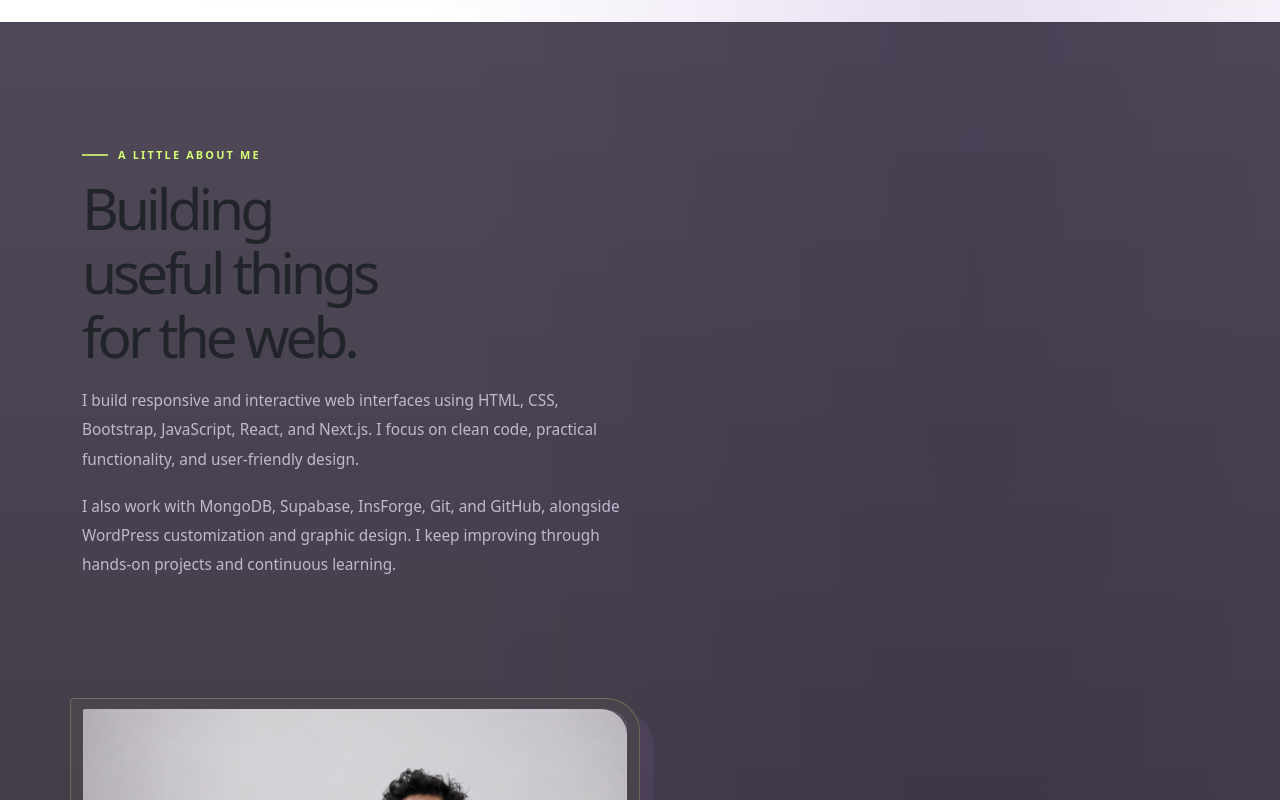
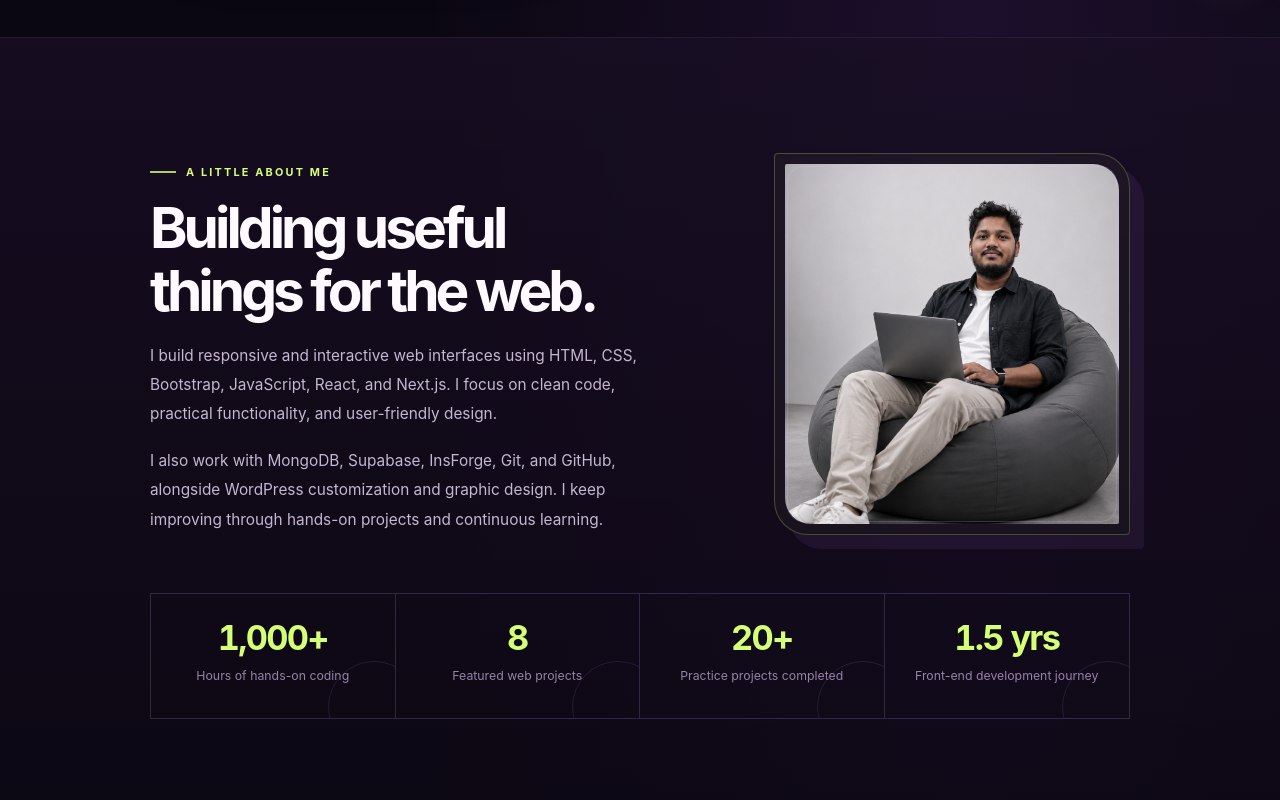
Before and after one commit to rajiur-developer/portfolio, a Next.js app: page / in a window 1280 px wide. Shown: the part 800-1600 px from the top of the page. Built offline with nearby package versions, Linux system fonts and the light colour scheme.

Commit message:
Prevent Bootstrap CSS from affecting portfolio layout

```diff
--- a/components/Sections.js
+++ b/components/Sections.js
@@ -2,7 +2,6 @@
 
 import { useEffect, useRef, useState } from "react";
 import { animate, useInView, useReducedMotion } from "motion/react";
-import "bootstrap/dist/css/bootstrap.min.css";
 import {
   FaHtml5,
   FaCss3Alt,
@@ -81,14 +80,14 @@ export function Intro() {
   return (
     <section id="about" className="section section-band">
       <div className="container">
-        <div className="about-grid row">
-          <Reveal className="about-copy order-sm-0 col-sm-12 col-md-6">
+        <div className="about-grid">
+          <Reveal className="about-copy">
             <span className="eyebrow">A little about me</span>
             <h2>Building useful things for the web.</h2>
             <p>I build responsive and interactive web interfaces using HTML, CSS, Bootstrap, JavaScript, React, and Next.js. I focus on clean code, practical functionality, and user-friendly design.</p>
             <p>I also work with MongoDB, Supabase, InsForge, Git, and GitHub, alongside WordPress customization and graphic design. I keep improving through hands-on projects and continuous learning.</p>
           </Reveal>
-          <Reveal className="about-image order-sm-1 col-sm-12 col-md-6">
+          <Reveal className="about-image">
             <img src="/images/profile.png" alt="Rajiur Rahman working on a laptop" loading="lazy" />
           </Reveal>
         </div>
@@ -153,7 +152,7 @@ export function Projects() {
                 <h3>{project.title}</h3>
                 <p>{project.description}</p>
                 <div className="project-tags">{project.tags.map((tag) => <span key={tag}>{tag}</span>)}</div>
-                                                                <div className="d-flex">
+                                                                <div className="project-actions">
 
                                                                 {project.href ? (
                   <a className="btn btn-secondary btn-small project-button" href={project.href} target="_blank" rel="noreferrer">View Project <FaArrowRight /></a>) : (
```
